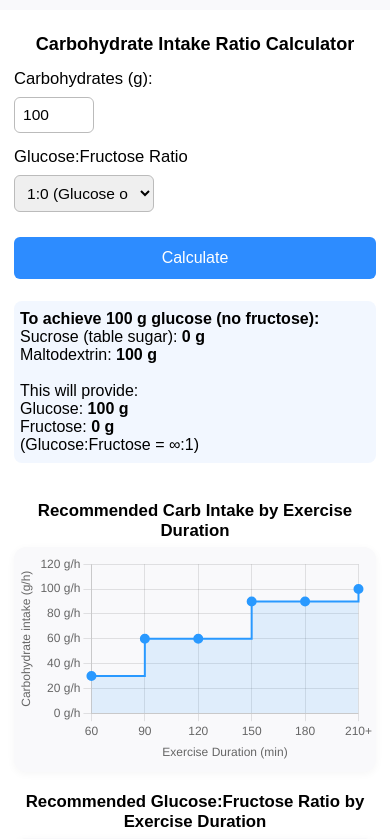
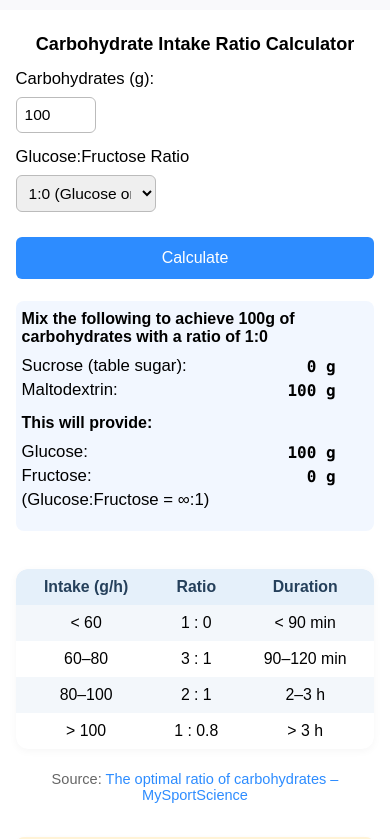
Before and after one commit to dsondell/testsite, a plain HTML site: page index.html in a window 390 px wide. Both pictures are taken after a click on the button "Calculate". Shown: the top 839 px of the page. Drawn offline with nearby package versions, Linux system fonts and the light colour scheme.

Commit message:
Update index.html

```diff
--- a/index.html
+++ b/index.html
@@ -17,15 +17,73 @@
     button { width: 100%; margin-top: 18px; padding: 13px 0; font-size: 1.1em; border: none; border-radius: 6px; background: #2d8cff; color: #fff; cursor: pointer; transition: background 0.1s; }
     button:active { background: #1a6ed8; }
     .result { margin-top: 22px; font-size: 1.07em; background: #f2f7ff; border-radius: 8px; padding: 14px 10px; word-break: break-word; }
+    .results-table {
+      border-collapse: collapse;
+      width: 100%;
+      max-width: 320px;
+      margin: 8px 0 10px 0;
+    }
+    .results-table td {
+      padding: 2px 6px 2px 0;
+      vertical-align: middle;
+      font-size: 1.05em;
+    }
+    .results-table td.value {
+      text-align: right;
+      font-family: 'Menlo', 'Consolas', monospace;
+      font-size: 1.06em;
+      font-weight: bold;
+      min-width: 36px;
+      padding-left: 12px;
+    }
+    .results-section-title {
+      margin-top: 12px;
+      margin-bottom: 2px;
+      font-weight: 600;
+    }
     .source-link { margin-top: 28px; font-size: 0.98em; text-align: center; color: #666; }
     .source-link a { color: #2d8cff; text-decoration: none; }
     .source-link a:hover { text-decoration: underline; }
-    .chart-section { margin: 38px 0 0 0; }
-    .chart-title { text-align: center; margin-bottom: 6px; font-size: 1.05em; font-weight: 600; }
-    .chart-container2 { background: #f9f9fb; border-radius: 12px; max-width: 400px; margin: 0 auto 20px auto; box-shadow: 0 2px 8px rgba(0,0,0,0.04); padding: 16px 5px 17px 5px;}
-    .chart-container2 canvas { display: block; margin: 0 auto;}
-    .chart-legend2 { text-align:center; font-size:0.97em; color:#555; margin-top: 9px;}
-    .chart-legend2 span { display:inline-block; margin-right:10px; margin-bottom:3px; padding:2px 7px; border-radius:5px; }
+    .table-section { margin: 38px 0 0 0; }
+    .recommend-table {
+      width: 100%;
+      max-width: 400px;
+      margin: 0 auto 20px auto;
+      border-collapse: collapse;
+      background: #f9f9fb;
+      border-radius: 12px;
+      box-shadow: 0 2px 8px rgba(0,0,0,0.04);
+      overflow: hidden;
+    }
+    .recommend-table th, .recommend-table td {
+      border: none;
+      padding: 13px 8px;
+      text-align: center;
+      font-size: 1.08em;
+    }
+    .recommend-table th {
+      background: #e5f0fa;
+      font-weight: 700;
+      color: #25405b;
+    }
+    .recommend-table tr:nth-child(even) td {
+      background: #f3f7fb;
+    }
+    .recommend-table tr:nth-child(odd) td {
+      background: #ffffff;
+    }
+    .recommend-table tr:first-child th:first-child {
+      border-top-left-radius: 12px;
+    }
+    .recommend-table tr:first-child th:last-child {
+      border-top-right-radius: 12px;
+    }
+    .recommend-table tr:last-child td:first-child {
+      border-bottom-left-radius: 12px;
+    }
+    .recommend-table tr:last-child td:last-child {
+      border-bottom-right-radius: 12px;
+    }
     .bottom-label {
       margin: 34px 0 14px 0;
       text-align: center;
@@ -46,9 +104,10 @@
       select { width: 100%; min-width: 80px; max-width: 140px; }
       button { font-size: 1em; padding: 12px 0; }
       .result { font-size: 1em; padding: 9px 6px; }
-      .chart-container2 { padding: 7px 1px 8px 1px; max-width: 98vw;}
+      .recommend-table th, .recommend-table td { font-size: 0.99em; padding: 9px 4px; }
       .source-link { font-size: 0.91em; margin-top: 22px; }
       .bottom-label { font-size: 0.97em; padding: 8px 6px 8px 6px; }
+      .results-table td.value { min-width: 30px; font-size: 1em; }
     }
   </style>
 </head>
@@ -71,15 +130,34 @@
     <button onclick="calculate()">Calculate</button>
     <div class="result" id="result"></div>
 
-    <div class="chart-section">
-      <div class="chart-title">Recommended Carb Intake by Exercise Duration</div>
-      <div class="chart-container2">
-        <canvas id="carbIntakeChart" width="360" height="210"></canvas>
-      </div>
-      <div class="chart-title">Recommended Glucose:Fructose Ratio by Exercise Duration</div>
-      <div class="chart-container2">
-        <canvas id="ratioChart" width="360" height="210"></canvas>
-      </div>
+    <div class="table-section">
+      <table class="recommend-table">
+        <tr>
+          <th>Intake (g/h)</th>
+          <th>Ratio</th>
+          <th>Duration</th>
+        </tr>
+        <tr>
+          <td>&lt; 60</td>
+          <td>1 : 0</td>
+          <td>&lt; 90 min</td>
+        </tr>
+        <tr>
+          <td>60–80</td>
+          <td>3 : 1</td>
+          <td>90–120 min</td>
+        </tr>
+        <tr>
+          <td>80–100</td>
+          <td>2 : 1</td>
+          <td>2–3 h</td>
+        </tr>
+        <tr>
+          <td>&gt; 100</td>
+          <td>1 : 0.8</td>
+          <td>&gt; 3 h</td>
+        </tr>
+      </table>
     </div>
     <div class="source-link">
       Source: <a href="https://www.mysportscience.com/post/the-optimal-ratio-of-carbohydrates" target="_blank" rel="noopener">The optimal ratio of carbohydrates &ndash; MySportScience</a>
@@ -88,8 +166,6 @@
       There is no single optimal ratio. The ratio changes with the ingested amounts.
     </div>
   </div>
-
-  <script src="https://cdn.jsdelivr.net/npm/chart.js"></script>
   <script>
     function getRatioValues(ratioStr) {
       const [g, f] = ratioStr.split(':').map(s => parseFloat(s.replace(',', '.')));
@@ -114,14 +190,17 @@
       // Special case: only glucose
       if (ratioF === 0) {
         document.getElementById('result').innerHTML = `
-          <strong>To achieve ${Math.round(totalCarbs)} g glucose (no fructose):</strong><br>
-          Sucrose (table sugar): <b>0 g</b><br>
-          Maltodextrin: <b>${Math.round(totalCarbs)} g</b><br>
-          <br>
-          This will provide:<br>
-          Glucose: <b>${Math.round(totalCarbs)} g</b><br>
-          Fructose: <b>0 g</b><br>
-          (Glucose:Fructose = ∞:1)
+          <strong>Mix the following to achieve ${Math.round(totalCarbs)}g of carbohydrates with a ratio of ${ratioG}:${ratioF}</strong>
+          <table class="results-table">
+            <tr><td>Sucrose (table sugar):</td><td class="value">0 g</td></tr>
+            <tr><td>Maltodextrin:</td><td class="value">${Math.round(totalCarbs)} g</td></tr>
+          </table>
+          <div class="results-section-title">This will provide:</div>
+          <table class="results-table">
+            <tr><td>Glucose:</td><td class="value">${Math.round(totalCarbs)} g</td></tr>
+            <tr><td>Fructose:</td><td class="value">0 g</td></tr>
+            <tr><td colspan="2">(Glucose:Fructose = ∞:1)</td></tr>
+          </table>
         `;
         return;
       }
@@ -145,138 +224,22 @@
 
       const glucose = 0.5 * S + M;
       const fructose = 0.5 * S;
+      const approxRatio = Math.round(glucose/fructose);
 
       document.getElementById('result').innerHTML = `
-        <strong>To achieve ${Math.round(totalCarbs)} g at a glucose:fructose ratio of ${ratioG}:${ratioF}:</strong><br>
-        Sucrose (table sugar): <b>${Math.round(S)} g</b><br>
-        Maltodextrin: <b>${Math.round(M)} g</b><br>
-        <br>
-        This will provide:<br>
-        Glucose: <b>${Math.round(glucose)} g</b><br>
-        Fructose: <b>${Math.round(fructose)} g</b><br>
-        (Glucose:Fructose ≈ ${Math.round(glucose/fructose)}:1)
+        <strong>Mix the following to achieve ${Math.round(totalCarbs)}g of carbohydrates with a ratio of ${ratioG}:${ratioF}</strong>
+        <table class="results-table">
+          <tr><td>Sucrose (table sugar):</td><td class="value">${Math.round(S)} g</td></tr>
+          <tr><td>Maltodextrin:</td><td class="value">${Math.round(M)} g</td></tr>
+        </table>
+        <div class="results-section-title">This will provide:</div>
+        <table class="results-table">
+          <tr><td>Glucose:</td><td class="value">${Math.round(glucose)} g</td></tr>
+          <tr><td>Fructose:</td><td class="value">${Math.round(fructose)} g</td></tr>
+          <tr><td colspan="2">(Glucose:Fructose ≈ ${approxRatio}:1)</td></tr>
+        </table>
       `;
     }
-
-    // Chart 1: Carb Intake by Duration (step graph)
-    const durationLabels = ["60", "90", "120", "150", "180", "210+"];
-    // These breakpoints/values drawn from the referenced article's diagram
-    const carbIntake = [30, 60, 60, 90, 90, 100]; // g/h
-
-    // Chart 2: Ratio by Duration (slides from 1:0 to 1:0.8)
-    const ratioData = [1.0, 0.75, 0.67, 0.7, 0.75, 0.8]; // Glucose:Fructose ratio (G:F = 1:X)
-
-    // Draw chart 1: Total Carb Intake by Duration
-    const ctx1 = document.getElementById('carbIntakeChart').getContext('2d');
-    new Chart(ctx1, {
-      type: "line",
-      data: {
-        labels: durationLabels,
-        datasets: [{
-          label: "Recommended intake (g/h)",
-          data: carbIntake,
-          stepped: true,
-          backgroundColor: "rgba(41, 153, 255, 0.12)",
-          borderColor: "#2999ff",
-          borderWidth: 2,
-          fill: true,
-          pointRadius: 4,
-          pointBackgroundColor: "#2999ff",
-        }]
-      },
-      options: {
-        responsive: false,
-        plugins: {
-          legend: { display: false },
-          title: {
-            display: false
-          },
-          tooltip: {
-            callbacks: {
-              label: function(ctx) {
-                if(ctx.dataIndex === durationLabels.length-1) {
-                  return "100+ g/h";
-                }
-                return ctx.parsed.y + " g/h";
-              }
-            }
-          }
-        },
-        scales: {
-          x: {
-            title: { display: true, text: "Exercise Duration (min)" }
-          },
-          y: {
-            min: 0,
-            max: 120,
-            title: { display: true, text: "Carbohydrate intake (g/h)" },
-            ticks: {
-              callback: function(val){ return val + " g/h"; }
-            }
-          }
-        }
-      }
-    });
-
-    // Draw chart 2: Ratio by Duration
-    const ctx2 = document.getElementById('ratioChart').getContext('2d');
-    new Chart(ctx2, {
-      type: "line",
-      data: {
-        labels: durationLabels,
-        datasets: [{
-          label: "Glucose:Fructose Ratio (G:F)",
-          data: ratioData,
-          borderColor: "#f7b731",
-          backgroundColor: "rgba(247,183,49,0.13)",
-          borderWidth: 2,
-          pointRadius: 4,
-          pointBackgroundColor: "#f7b731",
-          fill: true,
-          cubicInterpolationMode: "monotone"
-        }]
-      },
-      options: {
-        responsive: false,
-        plugins: {
-          legend: { display: false },
-          title: { display: false },
-          tooltip: {
-            callbacks: {
-              label: function(ctx) {
-                let ratioVal = ctx.parsed.y;
-                let label = "";
-                if(ratioVal === 1.0) label = "1:0 (Glucose only)";
-                else if(Math.abs(ratioVal-0.75)<0.01) label = "3:1";
-                else if(Math.abs(ratioVal-0.67)<0.03) label = "2:1";
-                else if(Math.abs(ratioVal-0.8)<0.03) label = "1:0.8";
-                else label = "1:" + ratioVal.toFixed(2);
-                return "Recommended ratio: " + label;
-              }
-            }
-          }
-        },
-        scales: {
-          x: {
-            title: { display: true, text: "Exercise Duration (min)" }
-          },
-          y: {
-            min: 0.6,
-            max: 1.05,
-            title: { display: true, text: "Glucose:Fructose Ratio (G:F)" },
-            ticks: {
-              callback: function(val) {
-                if(val === 1.0) return "1:0";
-                if(Math.abs(val-0.75)<0.01) return "3:1";
-                if(Math.abs(val-0.67)<0.03) return "2:1";
-                if(Math.abs(val-0.8)<0.03) return "1:0.8";
-                return "1:" + val.toFixed(2);
-              }
-            }
-          }
-        }
-      }
-    });
   </script>
 </body>
 </html>
```
